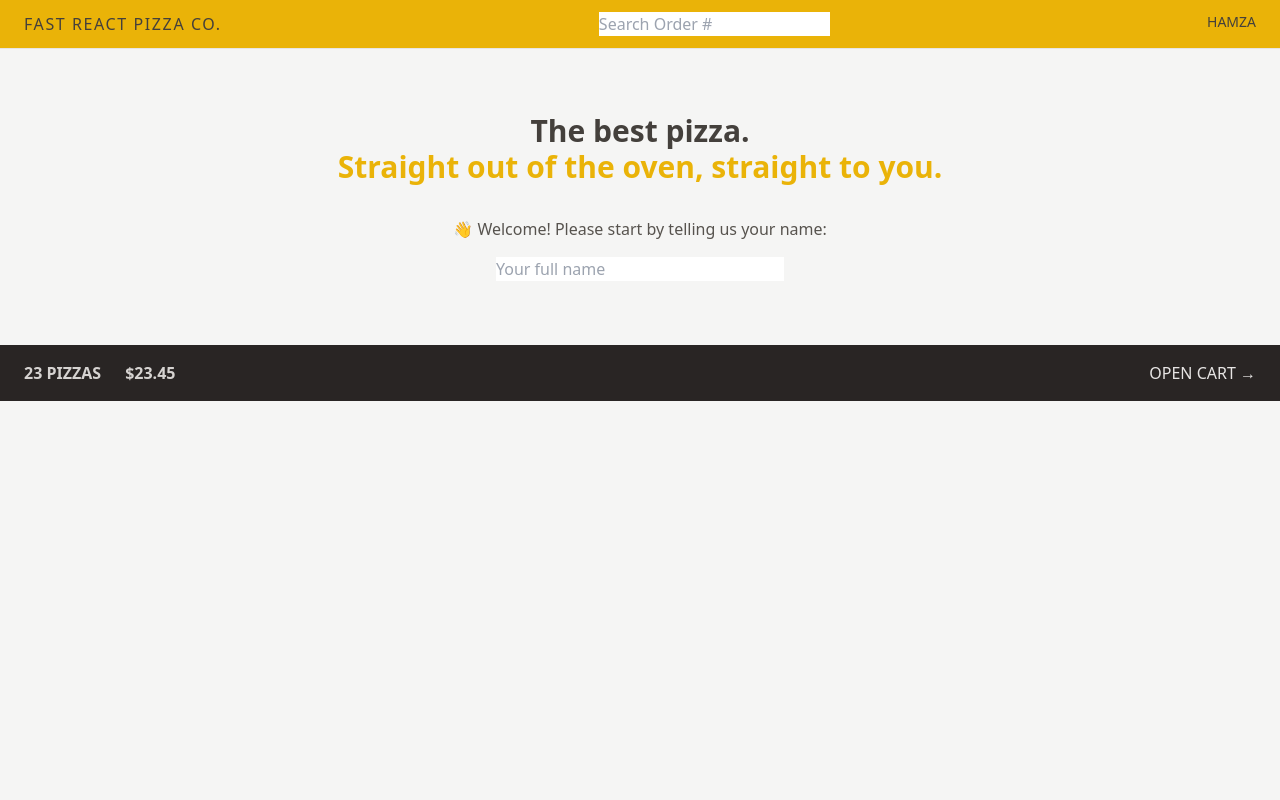
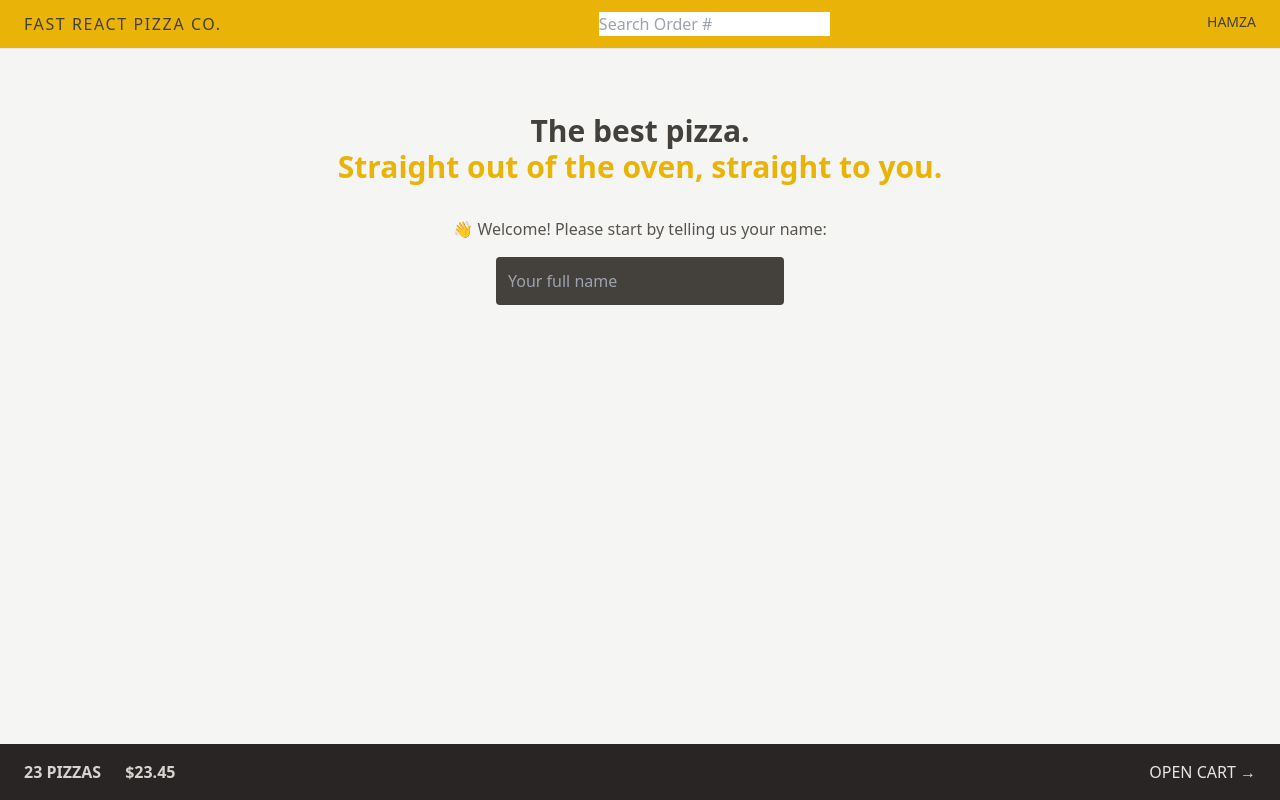
Before and after one commit to HamzaHamani/PizzaPortal., a React (Vite) app: page / in a window 1280 px wide. Built offline with nearby package versions, Linux system fonts and the light colour scheme.

Commit message:
input styles update

```diff
--- a/src/features/user/CreateUser.jsx
+++ b/src/features/user/CreateUser.jsx
@@ -17,7 +17,7 @@ function CreateUser() {
         type="text"
         placeholder="Your full name"
         value={username}
-        className="w-72"
+        className="w-72 rounded border-none bg-stone-700 p-3 text-stone-100 "
         onChange={(e) => setUsername(e.target.value)}
       />
 
--- a/src/ui/AppLayout.jsx
+++ b/src/ui/AppLayout.jsx
@@ -7,10 +7,12 @@ function AppLayout() {
   const navigation = useNavigation();
   const isLoading = navigation.state === "loading";
   return (
-    <div className="layout">
+    <div className="grid h-screen  grid-rows-[auto_1fr_auto]">
       {isLoading && <Loader />}
       <Header />
-      <main>{<Outlet />}</main>
+      <div className="overflow-scroll">
+        <main className="max-w-3xla mx-auto">{<Outlet />}</main>
+      </div>
       <CartOverview />
     </div>
   );
```
